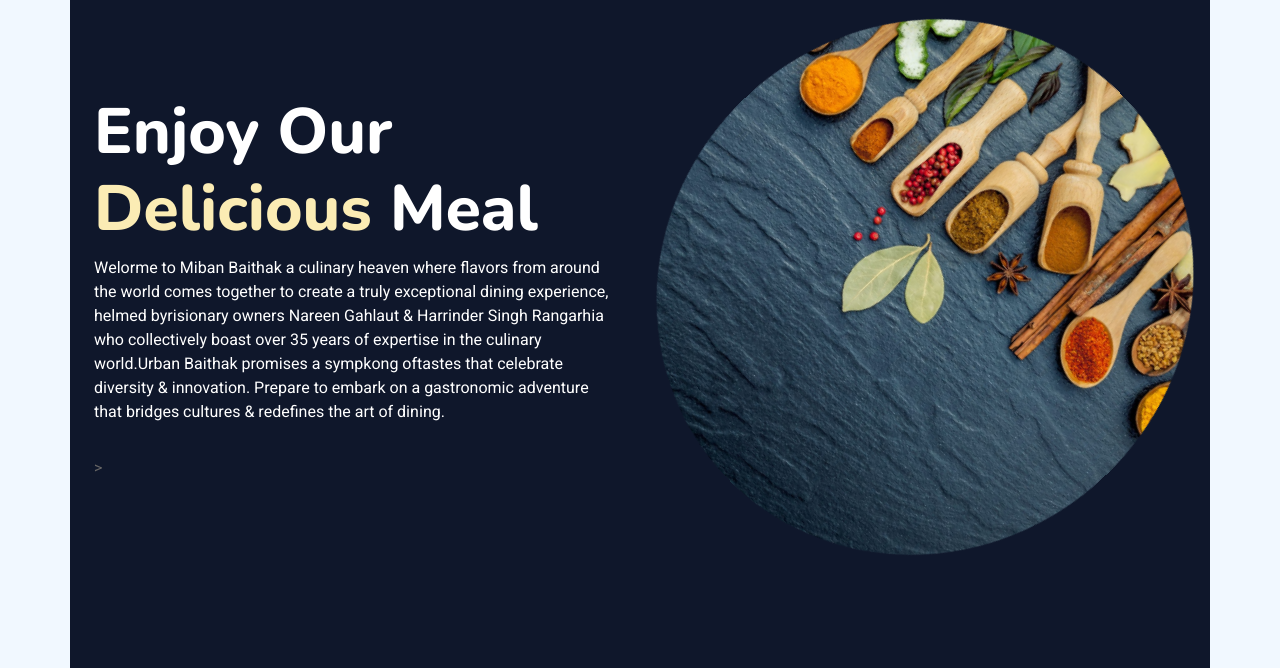
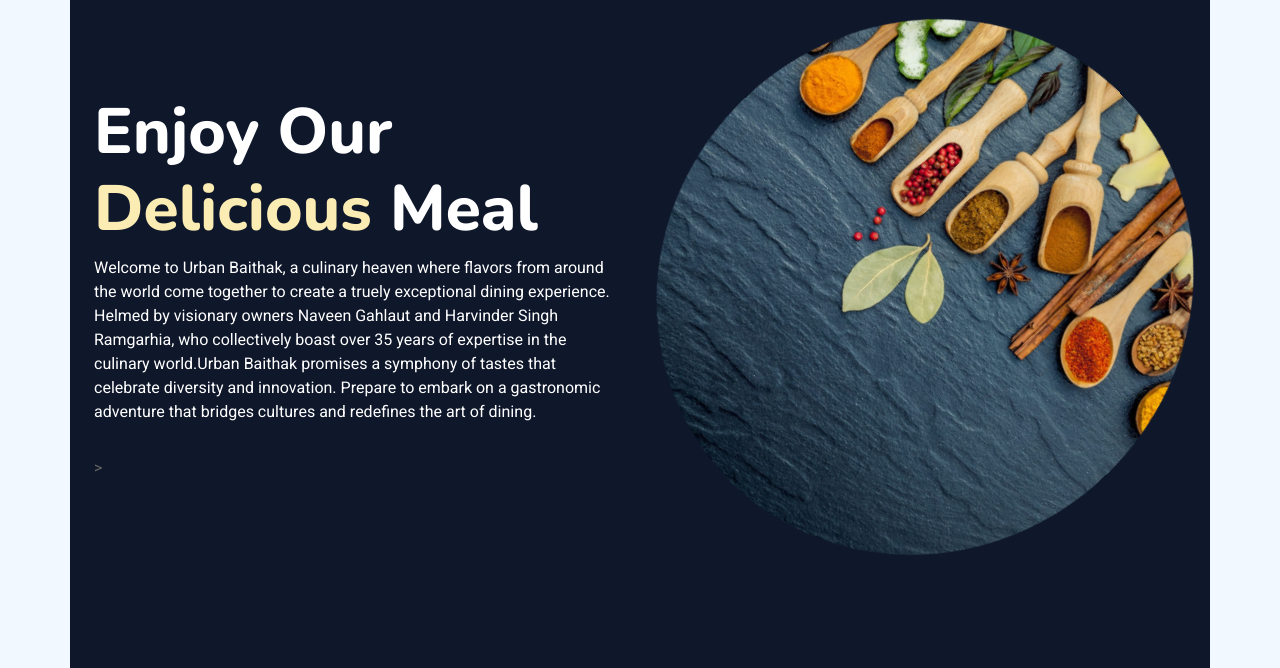
Before and after one commit to Harmansingh2215/Resturant, a plain HTML site: page index.html in a window 1280 px wide. Shown: the part 132-800 px from the top of the page. Drawn offline with nearby package versions, Linux system fonts and the light colour scheme.

Commit message:
new changes-11-10-2023

```diff
--- a/index.html
+++ b/index.html
@@ -116,14 +116,14 @@
                 </h1>
                 <p class="text-white animated slideInLeft mb-4 pb-2">
                   <!-- <span style="color: #fbecb4; font-size: 20px"> Welorme </span> -->
-                  Welorme to Miban Baithak a culinary heaven where flavors from
-                  around the world comes together to create a truly exceptional
-                  dining experience, helmed byrisionary owners Nareen Gahlaut &
-                  Harrinder Singh Rangarhia who collectively boast over 35 years
-                  of expertise in the culinary world.Urban Baithak promises a
-                  sympkong oftastes that celebrate diversity & innovation.
-                  Prepare to embark on a gastronomic adventure that bridges
-                  cultures & redefines the art of dining.
+                  Welcome to Urban Baithak, a culinary heaven where flavors from
+                  around the world come together to create a truely exceptional
+                  dining experience. Helmed by visionary owners Naveen Gahlaut
+                  and Harvinder Singh Ramgarhia, who collectively boast over 35
+                  years of expertise in the culinary world.Urban Baithak
+                  promises a symphony of tastes that celebrate diversity and
+                  innovation. Prepare to embark on a gastronomic adventure that
+                  bridges cultures and redefines the art of dining.
                 </p>
                 <!-- <a
                   href=""
```
